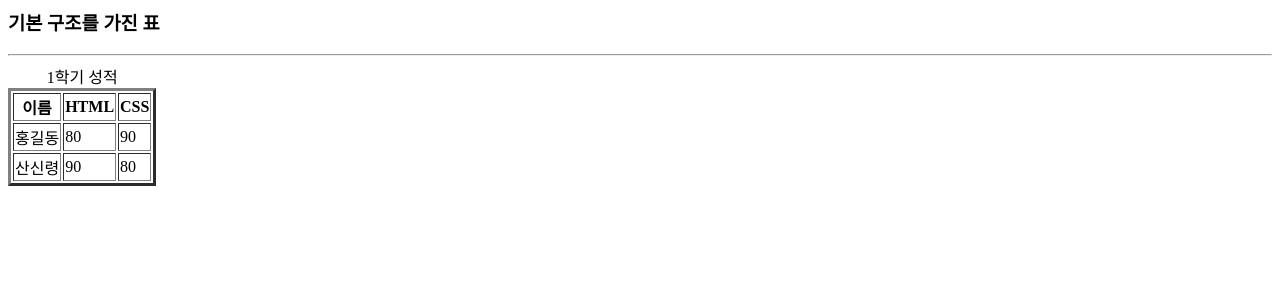
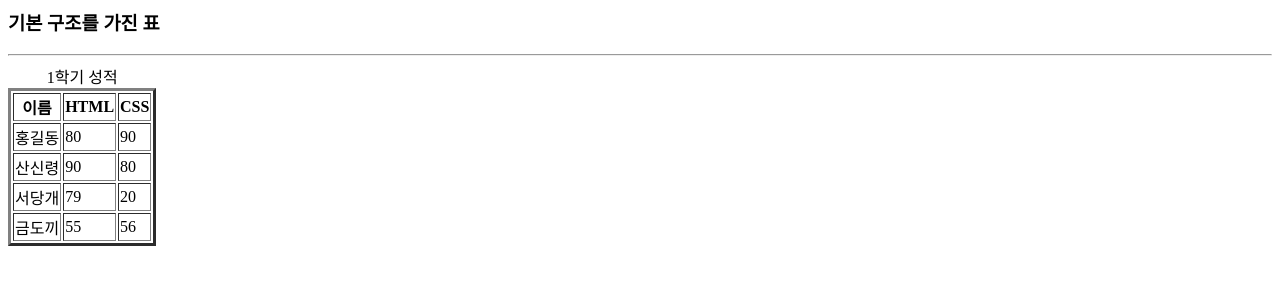
Before and after one commit to doryjam/doryjam99, a plain HTML site: page 태그샘플-1.html in a window 1280 px wide. Drawn offline with Linux system fonts and the light colour scheme.

Commit message:
Update 태그샘플-1.html

```diff
--- a/태그샘플-1.html
+++ b/태그샘플-1.html
@@ -20,6 +20,14 @@
 <tr>
    <td>산신령</td><td>90</td><td>80</td>
 </tr>
+
+<tr>
+   <td>서당개</td><td>79</td><td>20</td>
+</tr>
+
+<tr>
+   <td>금도끼</td><td>55</td><td>56</td>
+</tr>
 </table>
 
 
```
